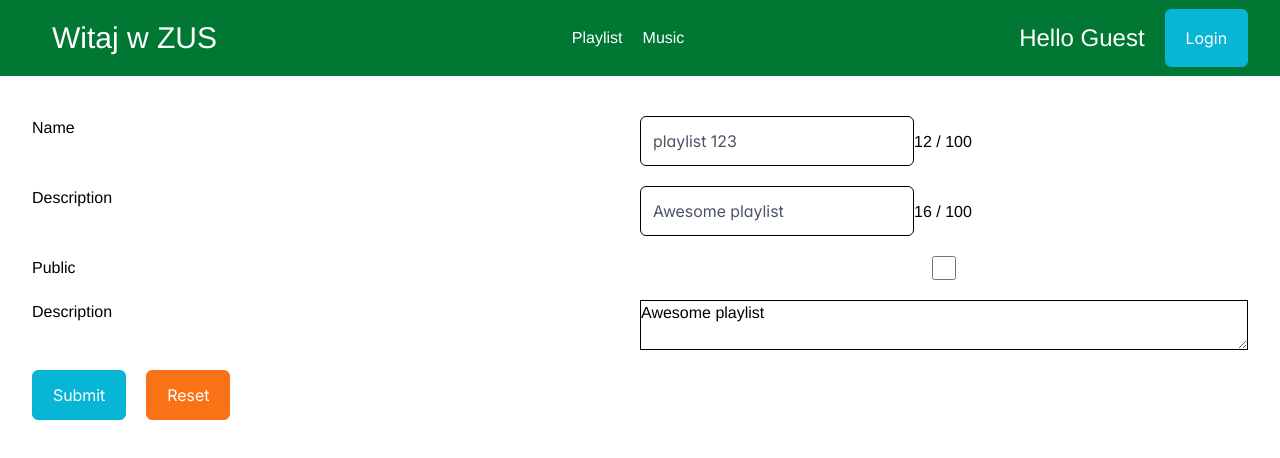
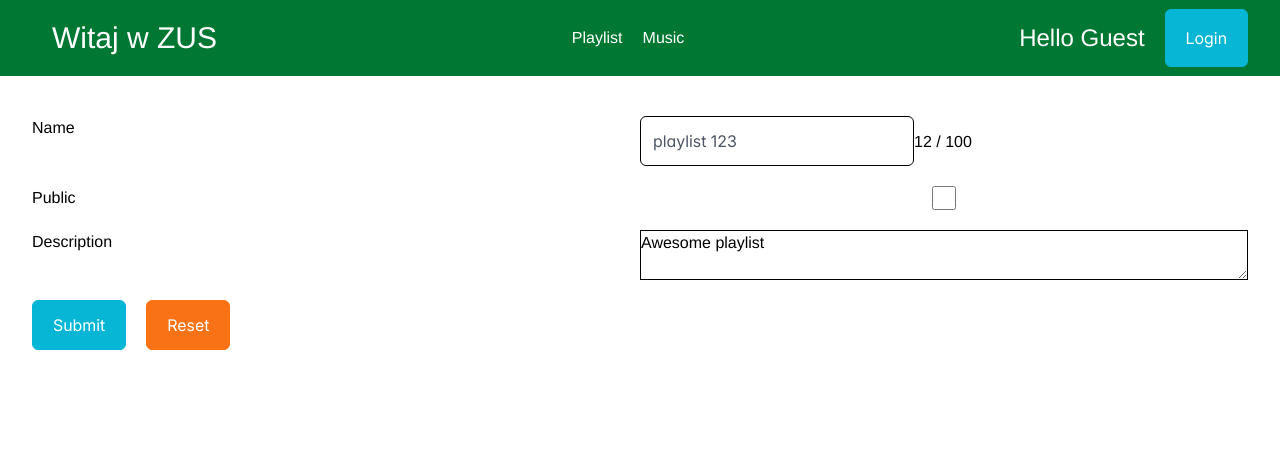
Before and after one commit to slawekppr/zus-react, a React (Vite) app: page /form in a window 1280 px wide. Shown: the top 458 px of the page. Built offline with nearby package versions, Linux system fonts and the light colour scheme; a web font is replaced by a local one.

Commit message:
hook form disabled

```diff
--- a/src/playlists/containers/PlaylistCreateView.tsx
+++ b/src/playlists/containers/PlaylistCreateView.tsx
@@ -47,6 +47,8 @@ const PlaylistCreateView = () => {
     resolver: zodResolver(playlistSchema),
   });
 
+  const isPublic = watch("public");
+
   return (
     <form
       onSubmit={handleSubmit(
@@ -66,12 +68,6 @@ const PlaylistCreateView = () => {
 
         <CustomInputCounter control={control} label="Name" name="name" />
 
-        <CustomInputCounter
-          control={control}
-          label="Description"
-          name="description"
-        />
-
         {/* <div className="grid grid-cols-2">
           <label>Name</label>
           <div>
@@ -81,13 +77,15 @@ const PlaylistCreateView = () => {
             )}
           </div>
         </div> */}
+
         <div className="grid grid-cols-2">
           <label>Public</label>
           <input type="checkbox" {...register("public")} />
         </div>
+
         <div className="grid grid-cols-2">
           <label>Description</label>
-          <textarea {...register("description")} />
+          <textarea {...register("description", { disabled: !!isPublic })} />
         </div>
 
         <div className="flex gap-5">
```
Also changed, not shown: 1 other file (tests, documents, lock files or other folders).
